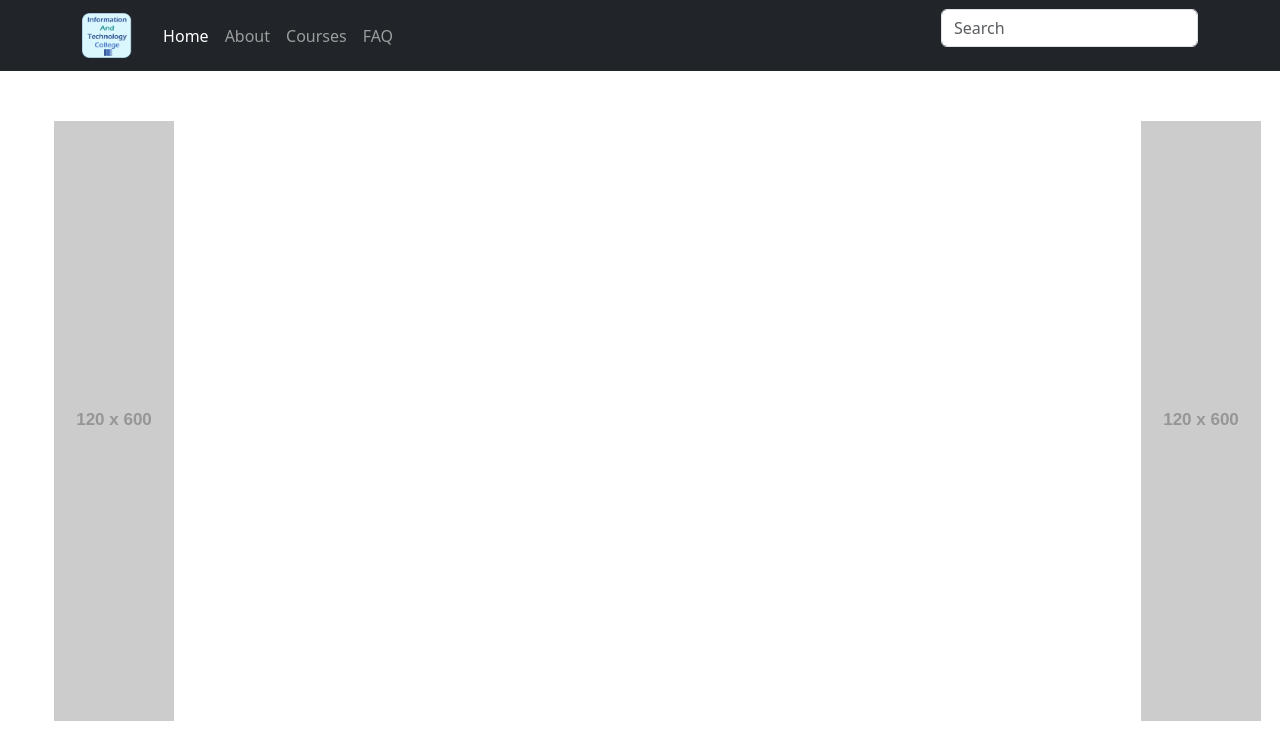
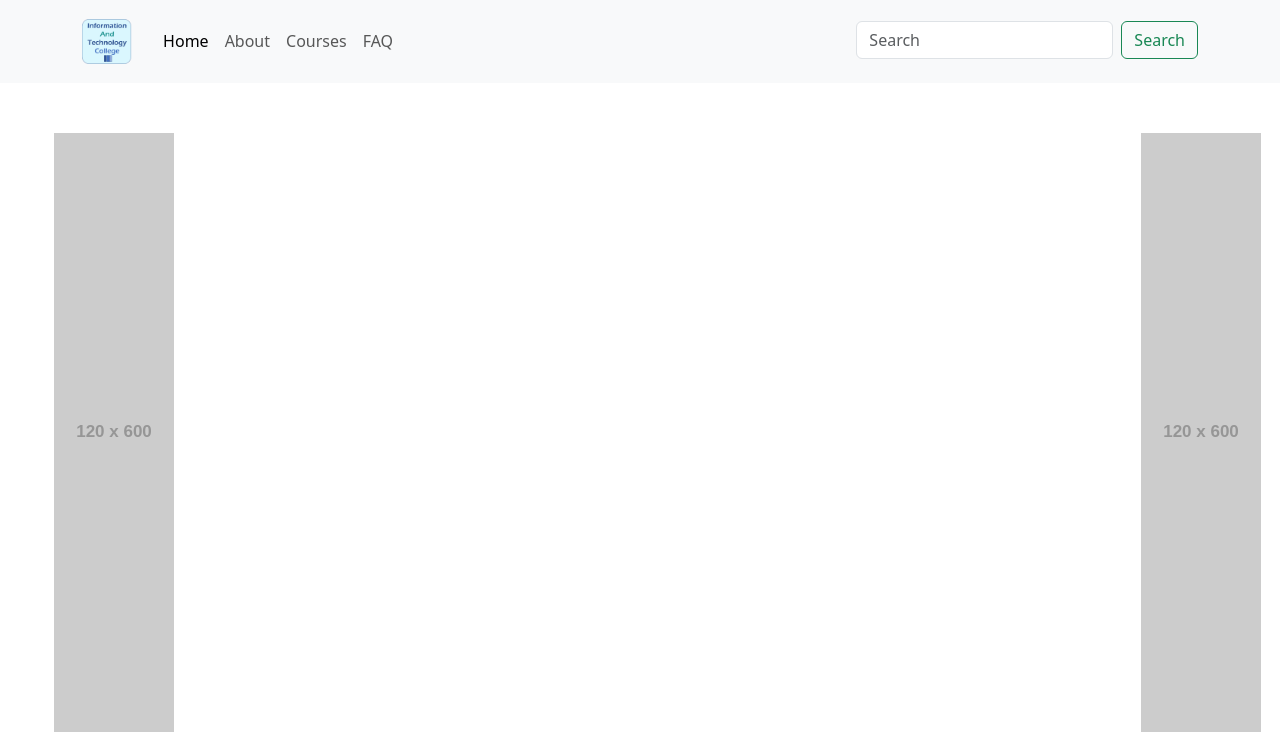
Before and after one commit to tomlinc98/IT-Site-Project, a Django app: page /about in a window 1280 px wide. Shown: the top 732 px of the page. Run offline with Django 4.2, Linux system fonts and the light colour scheme; grey boxes labelled with a size stand in for pictures from a placeholder-image service; some libraries are stand-ins or nearby versions.

```diff
--- a/IT_Site/templates/navbar.html
+++ b/IT_Site/templates/navbar.html
@@ -14,8 +14,7 @@
 
 {% endblock %}
 
-
-<nav class="navbar navbar-expand-lg navbar-dark bg-dark" aria-label="Eighth navbar example">
+<nav class="navbar navbar-light navbar-expand bg-light navigation-clean">
     <div class="container">
       <a class="navbar-brand" href="/"><img src="{% static 'images/logo.jpg' %}" alt="Logo"></a>
       <button class="navbar-toggler" type="button" data-bs-toggle="collapse" data-bs-target="#navbarsExample07" aria-controls="navbarsExample07" aria-expanded="false" aria-label="Toggle navigation">
@@ -37,8 +36,9 @@
             <a class="nav-link" href="{% url 'faq' %}" tabindex="-1">FAQ</a>
           </li>
         </ul>
-        <form>
-          <input class="form-control" type="text" placeholder="Search" aria-label="Search">
+        <form class="d-flex" style="padding-top: 0.8rem">
+          <input class="form-control me-2" type="search" placeholder="Search" aria-label="Search">
+          <button class="btn btn-outline-success" type="submit">Search</button>
         </form>
       </div>
     </div>
```
